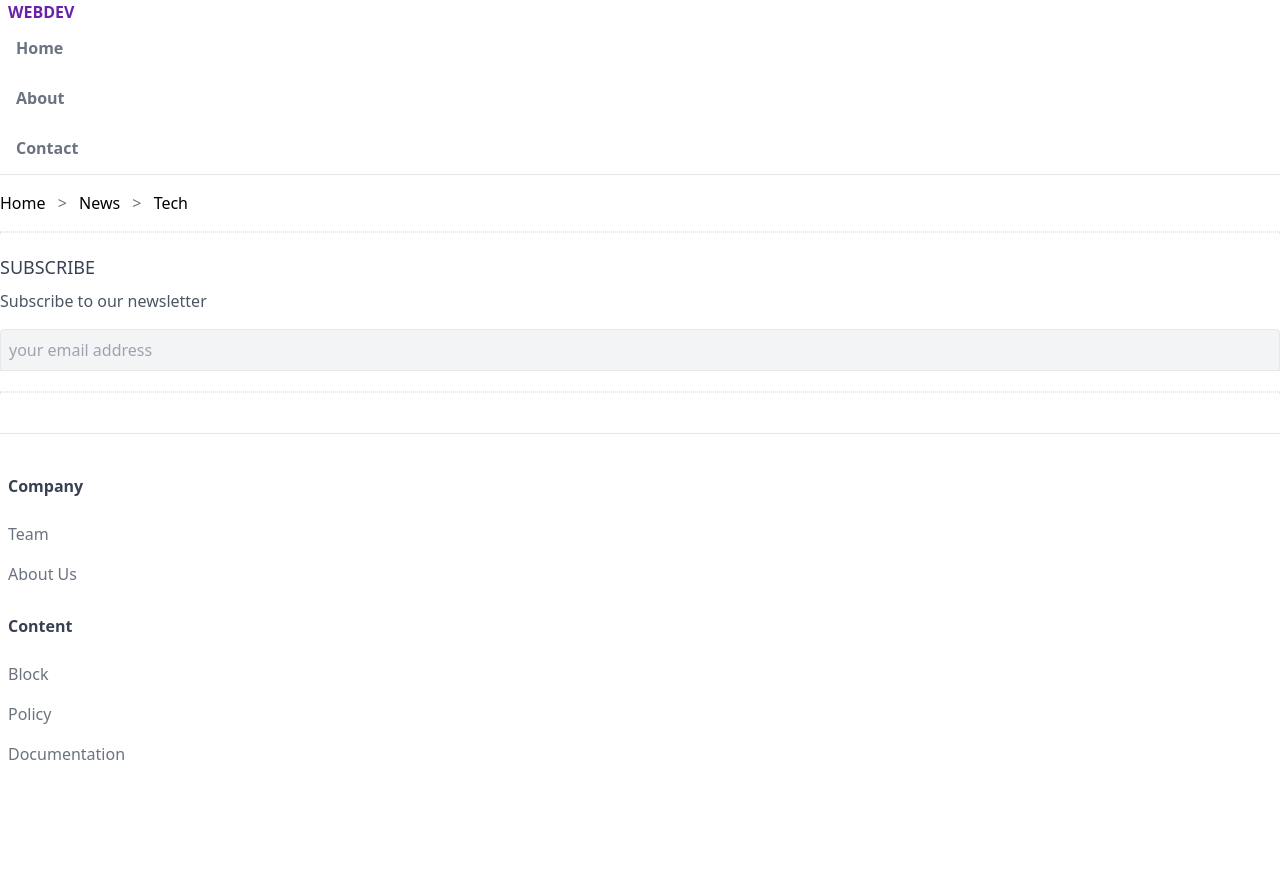
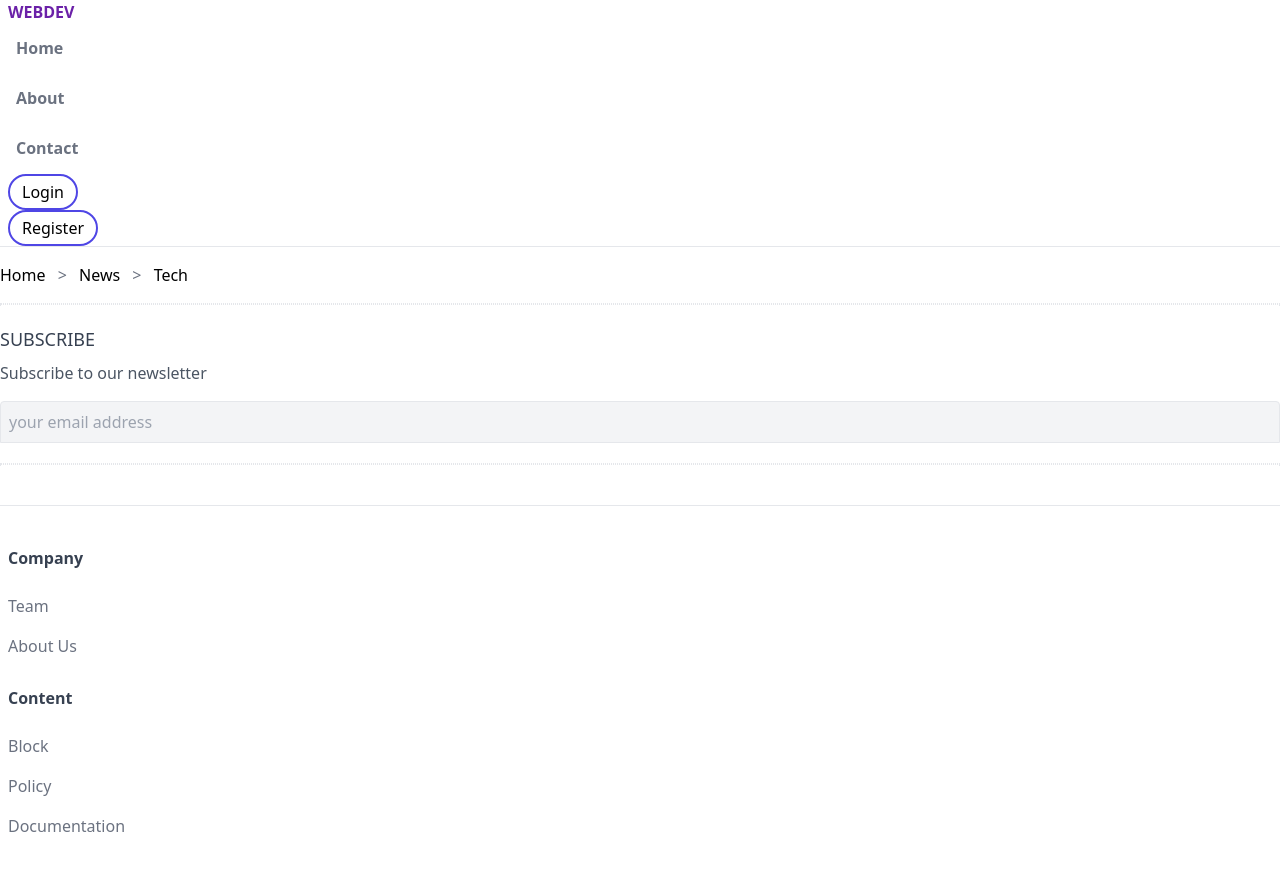
Before and after one commit to speareeD/speareed.github.io, a website: page index.html in a window 1280 px wide. Before the commit the page ends 814 px from the top, so only its background shows below. Drawn offline with Linux system fonts and the light colour scheme.

Commit message:
added buttons login and register

```diff
--- a/index.html
+++ b/index.html
@@ -28,6 +28,11 @@
             href="#">Contact</a>
         </li>
       </ul>
+      <ul>
+        <li><button class="py-1 px-3 border-2 rounded-full border-indigo-600 text-indigo-6oo hover:text-white hover:bg-indigo-800">Login</button></li>
+        <li><button class="py-1 px-3 border-2 rounded-full border-indigo-600 text-indigo-6oo hover:text-white hover:bg-indigo-800">Register</button></li>
+      </ul>
+
     </nav>
   </header>
 
```
Also changed, not shown: public/styles.css.
